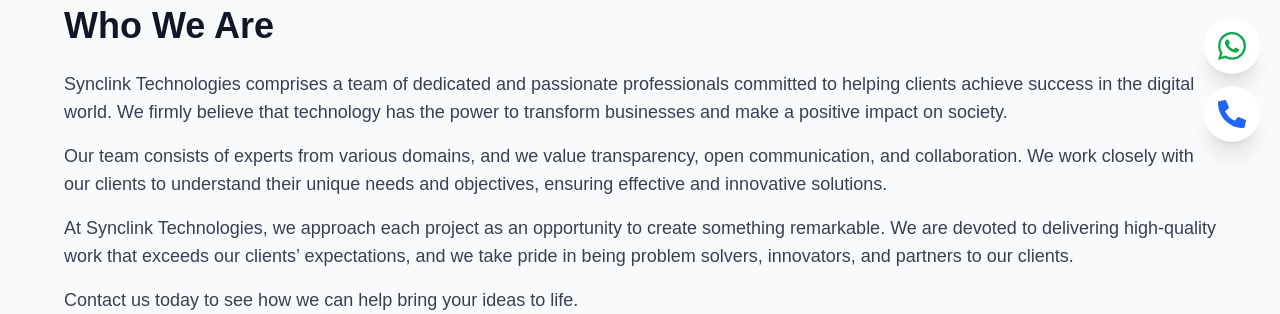
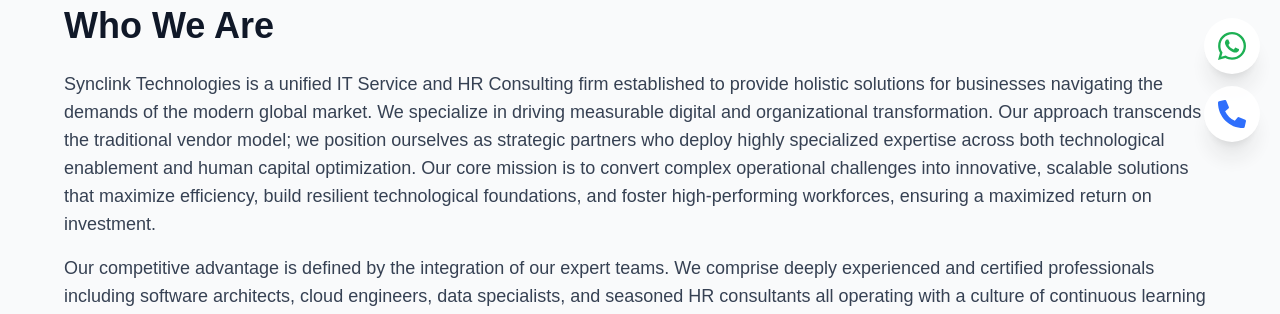
Before and after one commit to satyam-kumar-21/synclink, a Next.js app: page /about in a window 1280 px wide. Shown: the part 638-952 px from the top of the page. Built offline with nearby package versions, Linux system fonts and the light colour scheme.

Commit message:
who we are

```diff
--- a/app/about/WhoWeAre.jsx
+++ b/app/about/WhoWeAre.jsx
@@ -14,17 +14,14 @@
 
       {/* Section Content */}
       <p className="text-gray-700 text-base md:text-lg mb-4">
-        Synclink Technologies comprises a team of dedicated and passionate professionals committed to helping clients achieve success in the digital world. We firmly believe that technology has the power to transform businesses and make a positive impact on society.
-      </p>
+
+       Synclink Technologies is a unified IT Service and HR Consulting firm established to provide holistic solutions for businesses navigating the demands of the modern global market. We specialize in driving measurable digital and organizational transformation. Our approach transcends the traditional vendor model; we position ourselves as strategic partners who deploy highly specialized expertise across both technological enablement and human capital optimization. Our core mission is to convert complex operational challenges into innovative, scalable solutions that maximize efficiency, build resilient technological foundations, and foster high-performing workforces, ensuring a maximized return on investment.      </p>
       <p className="text-gray-700 text-base md:text-lg mb-4">
-        Our team consists of experts from various domains, and we value transparency, open communication, and collaboration. We work closely with our clients to understand their unique needs and objectives, ensuring effective and innovative solutions.
-      </p>
+       Our competitive advantage is defined by the integration of our expert teams. We comprise deeply experienced and certified professionals including software architects, cloud engineers, data specialists, and seasoned HR consultants all operating with a culture of continuous learning and rigorous quality standards.      </p>
       <p className="text-gray-700 text-base md:text-lg mb-4">
-        At Synclink Technologies, we approach each project as an opportunity to create something remarkable. We are devoted to delivering high-quality work that exceeds our clients’ expectations, and we take pride in being problem solvers, innovators, and partners to our clients.
-      </p>
+       By leveraging agile methodologies across both IT development and HR strategy execution, we ensure transparent collaboration, rapid iterative progress, and absolute alignment with our clients' long-term business objectives.      </p>
       <p className="text-gray-700 text-base md:text-lg mb-6">
-        Contact us today to see how we can help bring your ideas to life.
-      </p>
+       This unique, client-centric approach allows us to deliver high - performance, secure IT ecosystems alongside optimized human resource strategies, providing a powerful, sustainable competitive edge in today's rapidly evolving business landscape.      </p>
 
       {/* Contact Us Button */}
       <Link
```
